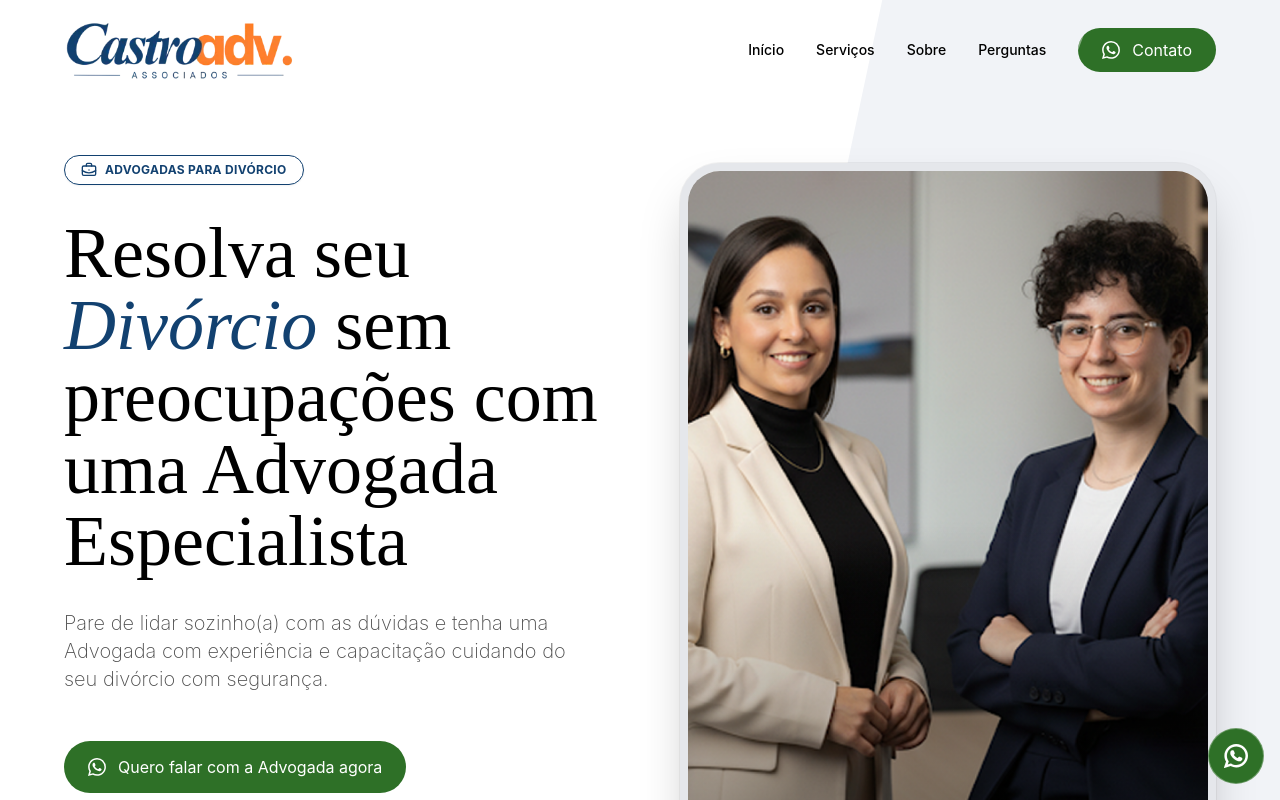
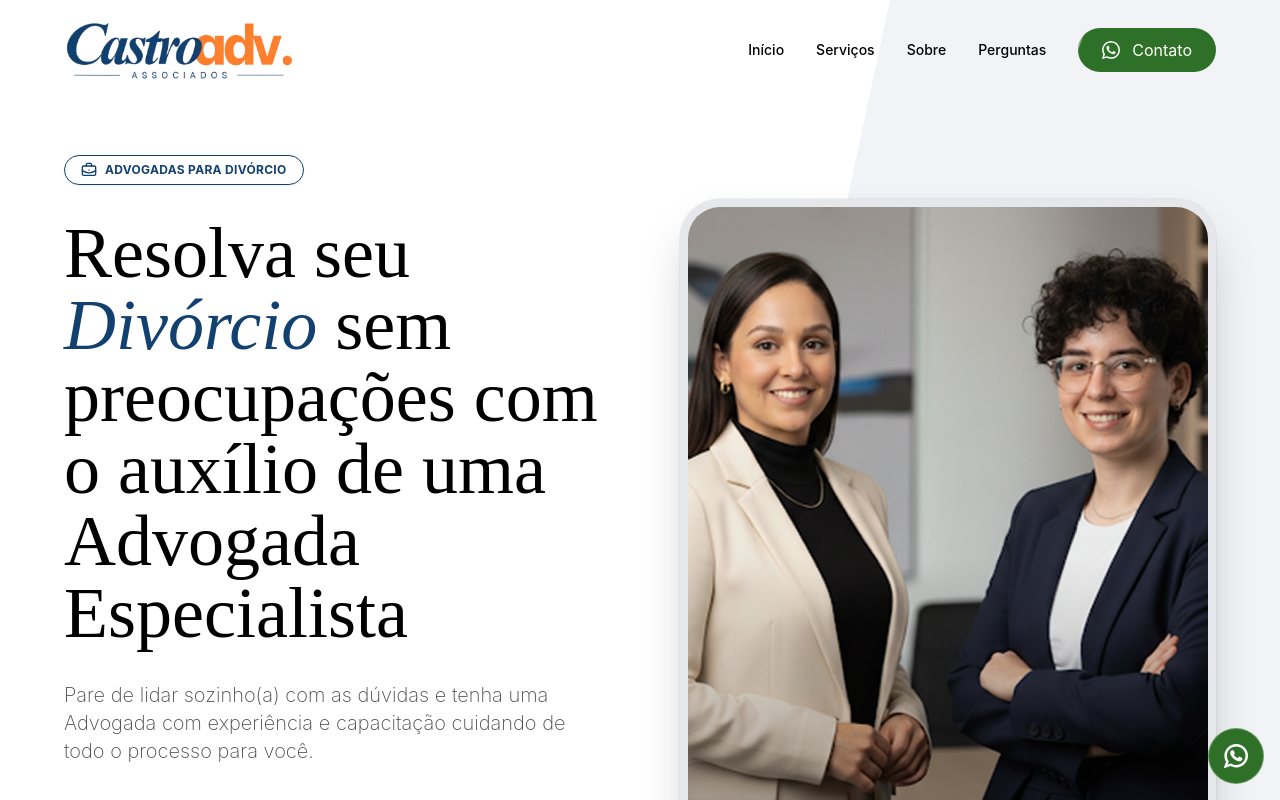
Before and after one commit to Paper-Street-Softwares/LPS-Castro-Advogados-Associados-V3, a React (Vite) app: page / in a window 1280 px wide. Shown: the top 800 px of the page. Built offline with nearby package versions, Linux system fonts and the light colour scheme.

Commit message:
feat: Atualiza copy

```diff
--- a/src/content/content.jsx
+++ b/src/content/content.jsx
@@ -127,11 +127,16 @@ const content = {
       Destaque: (
         <span className="relative italic font-light destaque">Divórcio</span>
       ),
-      SecondPart: <span> sem preocupações com uma Advogada Especialista</span>,
+      SecondPart: (
+        <span>
+          {" "}
+          sem preocupações com o auxílio de uma Advogada Especialista
+        </span>
+      ),
       subtitle: (
         <p>
           Pare de lidar sozinho(a) com as dúvidas e tenha uma Advogada com
-          experiência e capacitação cuidando do seu divórcio com segurança.
+          experiência e capacitação cuidando de todo o processo para você.
         </p>
       ),
       heroDefaultImage: heroDefaultImg,
```
